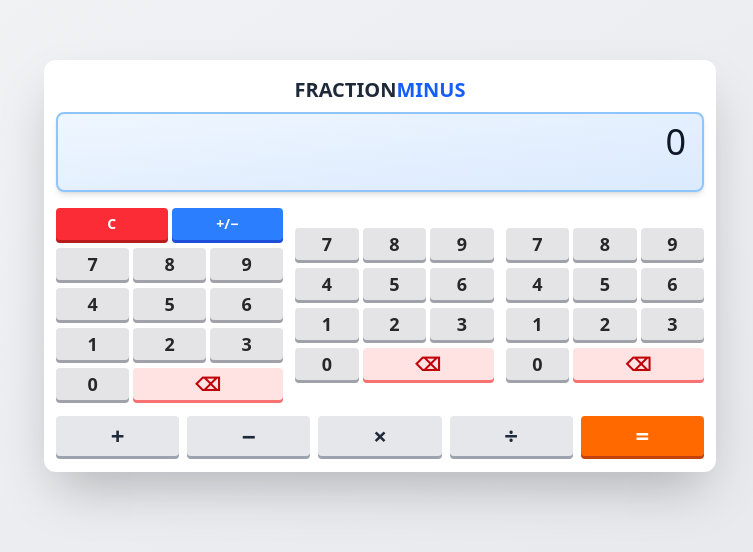
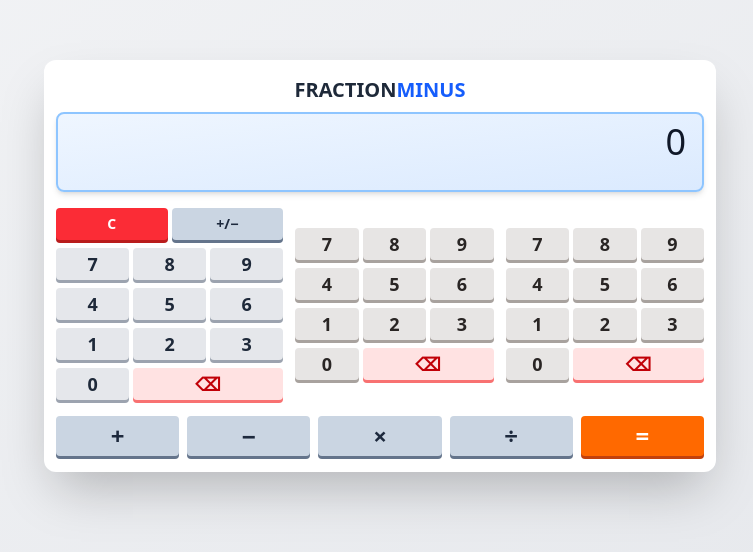
Before and after one commit to kototok903/fraction-calculator, a React (Vite) app: page / in a window 1280 px wide. Shown: the part 134-686 px from the top of the page, without its empty margins (260-1013 px from the left). Built offline with nearby package versions, Linux system fonts and the light colour scheme.

Commit message:
chore: change buttons UI colors

```diff
--- a/src/components/Button.tsx
+++ b/src/components/Button.tsx
@@ -9,11 +9,11 @@ const colorStyles = {
     activeShadow: "active:shadow-[0_1px_0_0_#9ca3af]",
   },
   slate: {
-    bg: "bg-slate-200",
-    hover: "hover:bg-slate-300",
+    bg: "bg-slate-300",
+    hover: "hover:bg-slate-400",
     text: "text-slate-800",
-    shadow: "shadow-[0_3px_0_0_#94a3b8]",
-    activeShadow: "active:shadow-[0_1px_0_0_#94a3b8]",
+    shadow: "shadow-[0_3px_0_0_#64748b]",
+    activeShadow: "active:shadow-[0_1px_0_0_#64748b]",
   },
   stone: {
     bg: "bg-stone-200",
@@ -94,10 +94,12 @@ const colorStyles = {
   },
 };
 
+export type ButtonColor = keyof typeof colorStyles;
+
 interface ButtonProps {
   children: ReactNode;
   onClick?: () => void;
-  color?: keyof typeof colorStyles;
+  color?: ButtonColor;
   className?: string;
 }
 
--- a/src/components/Calculator.tsx
+++ b/src/components/Calculator.tsx
@@ -192,11 +192,17 @@ export function Calculator() {
         />
 
         <div className="flex-[1.5] md:flex-[1.8] px-2 md:px-0 flex flex-col md:flex-row items-center gap-3 overflow-visible">
-          <Keypad onInput={handleNumInput} onBackspace={handleNumBackspace} />
-
-          <div className="md:hidden h-1.5 w-[calc(100%+1rem)] rounded bg-gray-200 shadow-[0_3px_0_0_#9ca3af]" />
-
-          <Keypad onInput={handleDenInput} onBackspace={handleDenBackspace} />
+          <Keypad
+            buttonColor="stone"
+            onInput={handleNumInput}
+            onBackspace={handleNumBackspace}
+          />
+          <div className="md:hidden h-1.5 w-[calc(100%+1rem)] rounded bg-stone-200 shadow-[0_3px_0_0_#a8a29e]" />
+          <Keypad
+            buttonColor="stone"
+            onInput={handleDenInput}
+            onBackspace={handleDenBackspace}
+          />
         </div>
       </div>
 
--- a/src/components/Keypad.tsx
+++ b/src/components/Keypad.tsx
@@ -1,9 +1,9 @@
-import { Button } from "@/components/Button";
+import { Button, type ButtonColor } from "@/components/Button";
 
 interface KeypadProps {
   label?: string;
-  // value: string;
   canShrink?: boolean;
+  buttonColor?: ButtonColor;
   onInput: (digit: string) => void;
   onBackspace: () => void;
   onClear?: () => void;
@@ -13,6 +13,7 @@ interface KeypadProps {
 export function Keypad({
   label,
   canShrink,
+  buttonColor = "gray",
   onInput,
   onBackspace,
   onClear,
@@ -64,7 +65,7 @@ export function Keypad({
           {onToggleSign && (
             <Button
               onClick={onToggleSign}
-              color="blue"
+              color="slate"
               className={`${canShrink ? "min-h-10 md:min-h-8" : "min-h-8"} text-sm font-semibold ${onClear ? "" : "col-span-2"}`}
             >
               +/−
@@ -79,7 +80,7 @@ export function Keypad({
           <Button
             key={btn}
             onClick={() => handleClick(btn)}
-            color={btn === "⌫" ? "light-red" : "zinc"}
+            color={btn === "⌫" ? "light-red" : buttonColor}
             className={`
               text-lg font-semibold
               ${btn === "0" ? "col-span-1" : ""}
--- a/src/components/OpButtons.tsx
+++ b/src/components/OpButtons.tsx
@@ -22,7 +22,7 @@ export function OpButtons({
         <Button
           key={op}
           onClick={() => onOperation(op)}
-          color={selectedOp === op ? "blue" : "gray"}
+          color={selectedOp === op ? "blue" : "slate"}
           className="flex-1"
         >
           {OPERATOR_SYMBOLS[op]}
```
